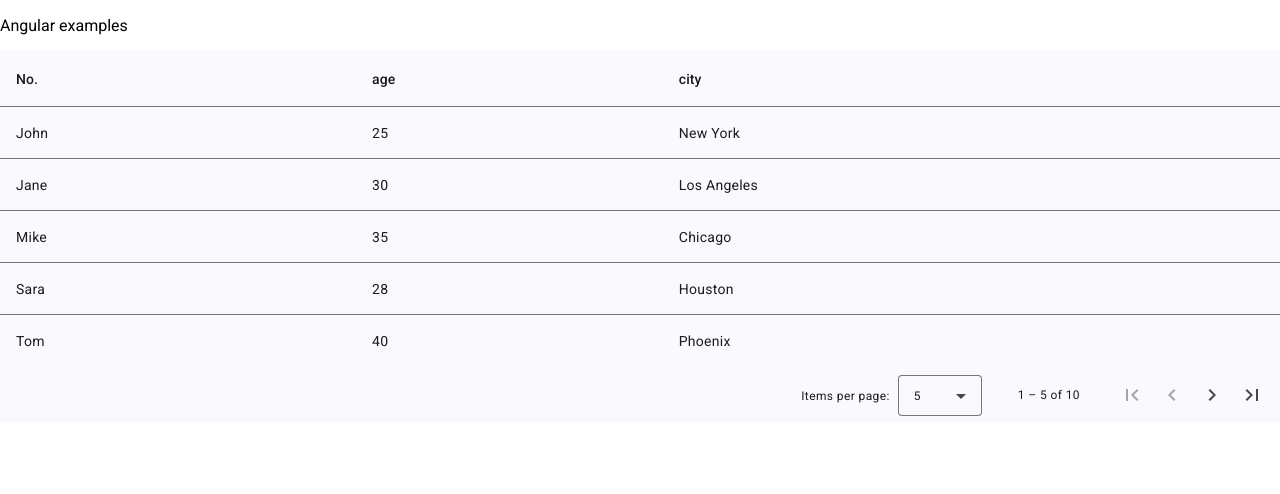
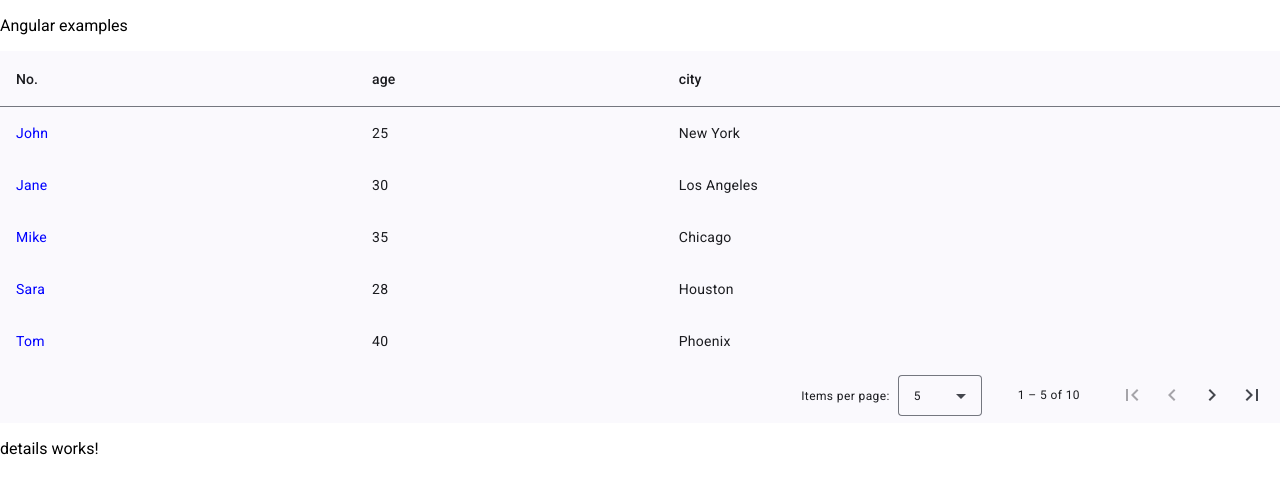
Before and after one commit to keizik/angular-examples, an Angular app: page /details/1 in a window 1280 px wide. Before the commit this address led to /. Shown: the top 494 px of the page. Built offline with nearby package versions, Linux system fonts and the light colour scheme.

Commit message:
Add details page

```diff
--- a/src/app/app.routes.ts
+++ b/src/app/app.routes.ts
@@ -1,3 +1,9 @@
 import { Routes } from '@angular/router';
+import { DetailsComponent } from './details/details.component';
 
-export const routes: Routes = [];
+export const routes: Routes = [
+    {
+        path: "details/:name",
+        component: DetailsComponent,
+      }
+];
--- /dev/null
+++ b/src/app/details/details.component.html
@@ -0,0 +1 @@
+<p>details works!</p>
--- a/src/app/table/table.component.html
+++ b/src/app/table/table.component.html
@@ -3,7 +3,7 @@
         <!-- name Column -->
         <ng-container matColumnDef="name">
             <th mat-header-cell *matHeaderCellDef> No. </th>
-            <td mat-cell *matCellDef="let element"> {{element.name}} </td>
+            <td mat-cell *matCellDef="let element"> <a routerLink="/details/element.name">{{element.name}}</a> </td>
         </ng-container>
 
         <!-- age Column -->
@@ -19,12 +19,11 @@
         </ng-container>
 
         <tr mat-header-row *matHeaderRowDef="displayedColumns"></tr>
-        <tr mat-row *matRowDef="let row; columns: displayedColumns;" (click)="alert(row)"></tr>
+        <tr mat-row *matRowDef="let row; columns: displayedColumns;" (click)="goToDetails(row)"></tr>
     </table>
     <mat-paginator [pageSizeOptions]="[5, 10, 20]" showFirstLastButtons aria-label="Select page"
         [length]="totalItems" (page)="onPageChange($event)">
     </mat-paginator>
-
 </div>
 <div class="mat-elevation-z8" *ngIf="selectedItem">
     {{selectedItem.name}} - {{selectedItem.age}} - {{selectedItem.city}}
--- a/src/app/table/table.component.scss
+++ b/src/app/table/table.component.scss
@@ -0,0 +1,13 @@
+.mat-mdc-row:hover .mat-mdc-cell {
+    border-color: currentColor;
+  }
+
+  .mat-mdc-row .mat-mdc-cell {
+    border-bottom: 1px solid transparent;
+    border-top: 1px solid transparent;
+    cursor: pointer;
+  }
+
+  a {
+    color: blue;
+  }
--- a/src/app/table/table.component.ts
+++ b/src/app/table/table.component.ts
@@ -3,6 +3,7 @@ import {MatPaginator, MatPaginatorModule, PageEvent} from '@angular/material/pag
 import {MatTableDataSource, MatTableModule} from '@angular/material/table';
 import { TableService } from './table.service';
 import { CommonModule } from '@angular/common';
+import { Router } from '@angular/router';
 
 @Component({
   selector: 'app-table',
@@ -24,7 +25,7 @@ export class TableComponent implements OnInit {
   ngOnInit(): void {
     this.getItems();
   }
-  constructor(private tableService: TableService) {}
+  constructor(private tableService: TableService, private router: Router) {}
   getItems(): void {
     this.tableService.getItems(this.pageIndex + 1, this.pageSize)
       .subscribe((response) => {
@@ -37,8 +38,8 @@ export class TableComponent implements OnInit {
     this.pageSize = event.pageSize;
     this.getItems();
   }
-  alert(row: any) {
-    this.selectedItem = row;
+  goToDetails(row: any) {
+    this.router.navigate(['/details', row.name]);
   }
 }
 
```
Also changed, not shown: src/app/details/details.component.ts (added, +13 -0 lines), src/app/details/details.component.scss (added), 1 other file (tests, documents, lock files or other folders).
